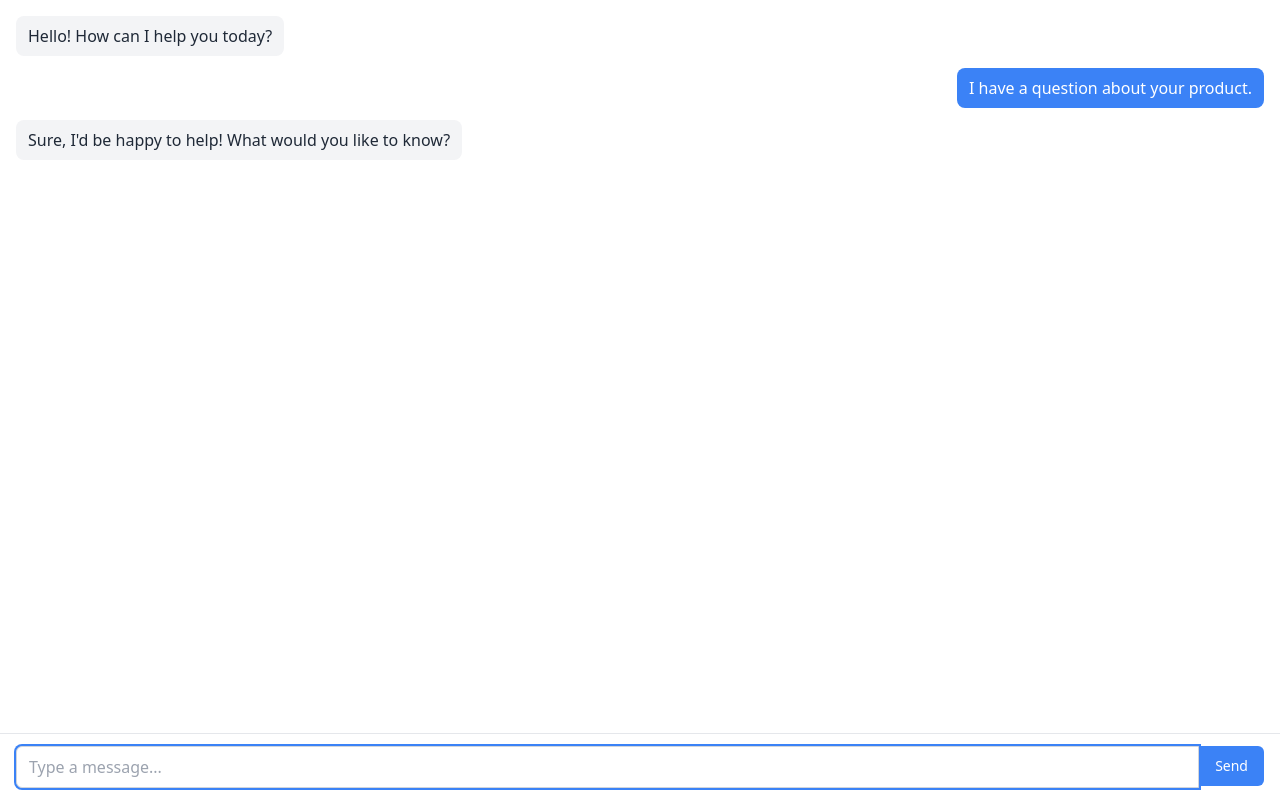
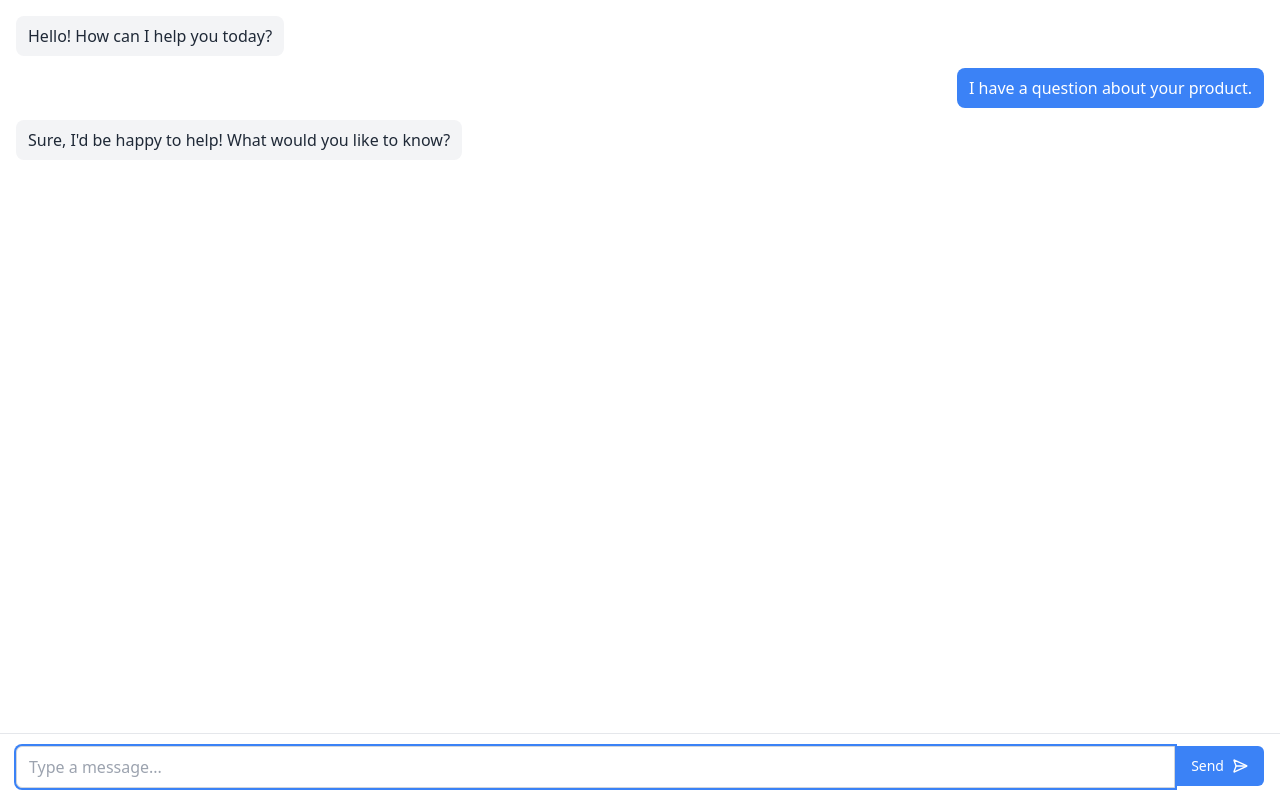
Before and after one commit to zvizvi/chat-bubble-iframe, a React (Vite) app: page /chat-bubble-iframe/chat in a window 1280 px wide. Built offline with nearby package versions, Linux system fonts and the light colour scheme.

Commit message:
Added SendHorizontal icon

```diff
--- a/src/pages/MockedChat.tsx
+++ b/src/pages/MockedChat.tsx
@@ -1,6 +1,7 @@
 
 import { Button } from "@/components/ui/button";
 import { useState } from "react";
+import { SendHorizontal } from "lucide-react";
 
 const MockedChat = () => {
   const [messages, setMessages] = useState([
@@ -84,6 +85,7 @@ const MockedChat = () => {
             onClick={handleSendMessage}
           >
             Send
+            <SendHorizontal />
           </Button>
         </div>
       </div>
```
